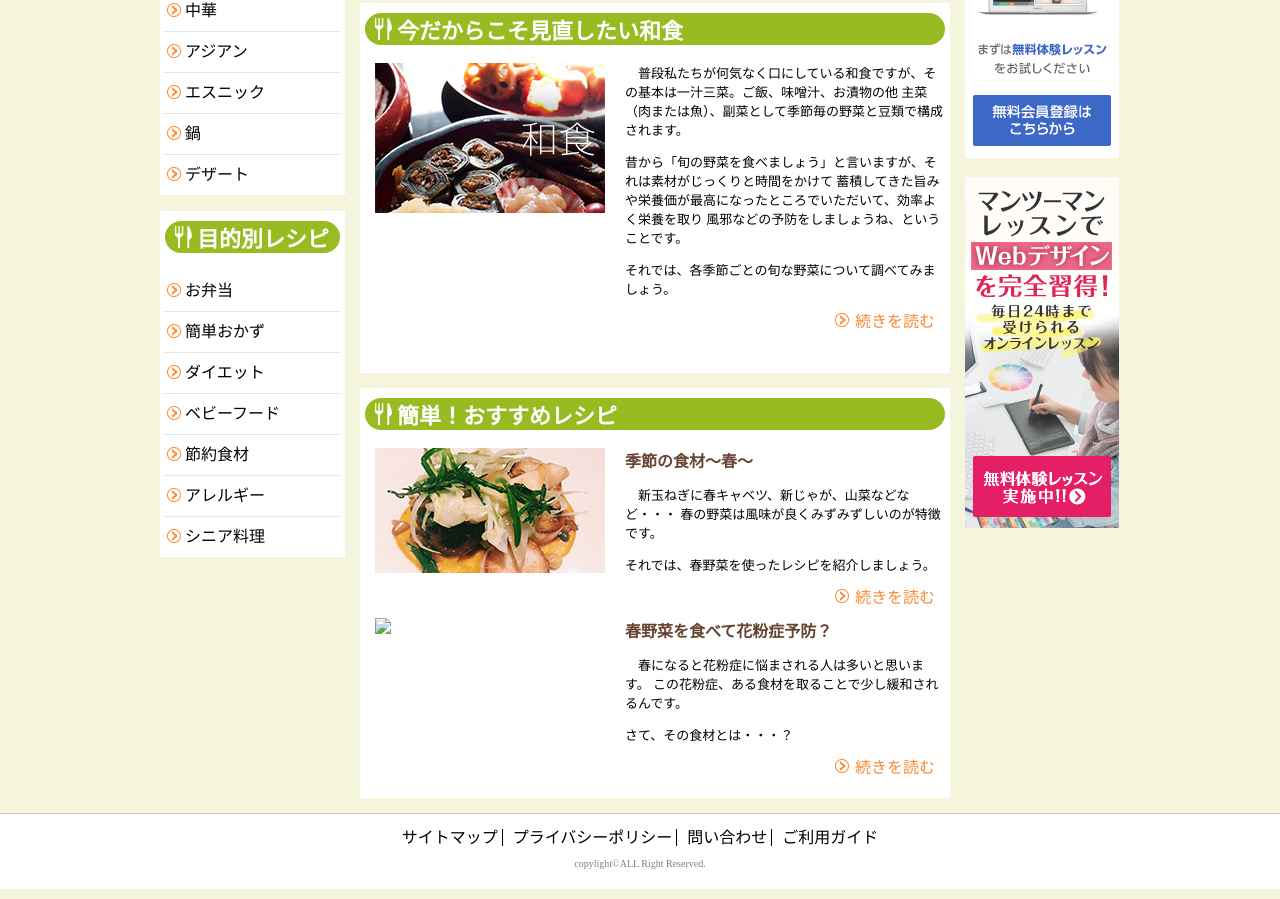
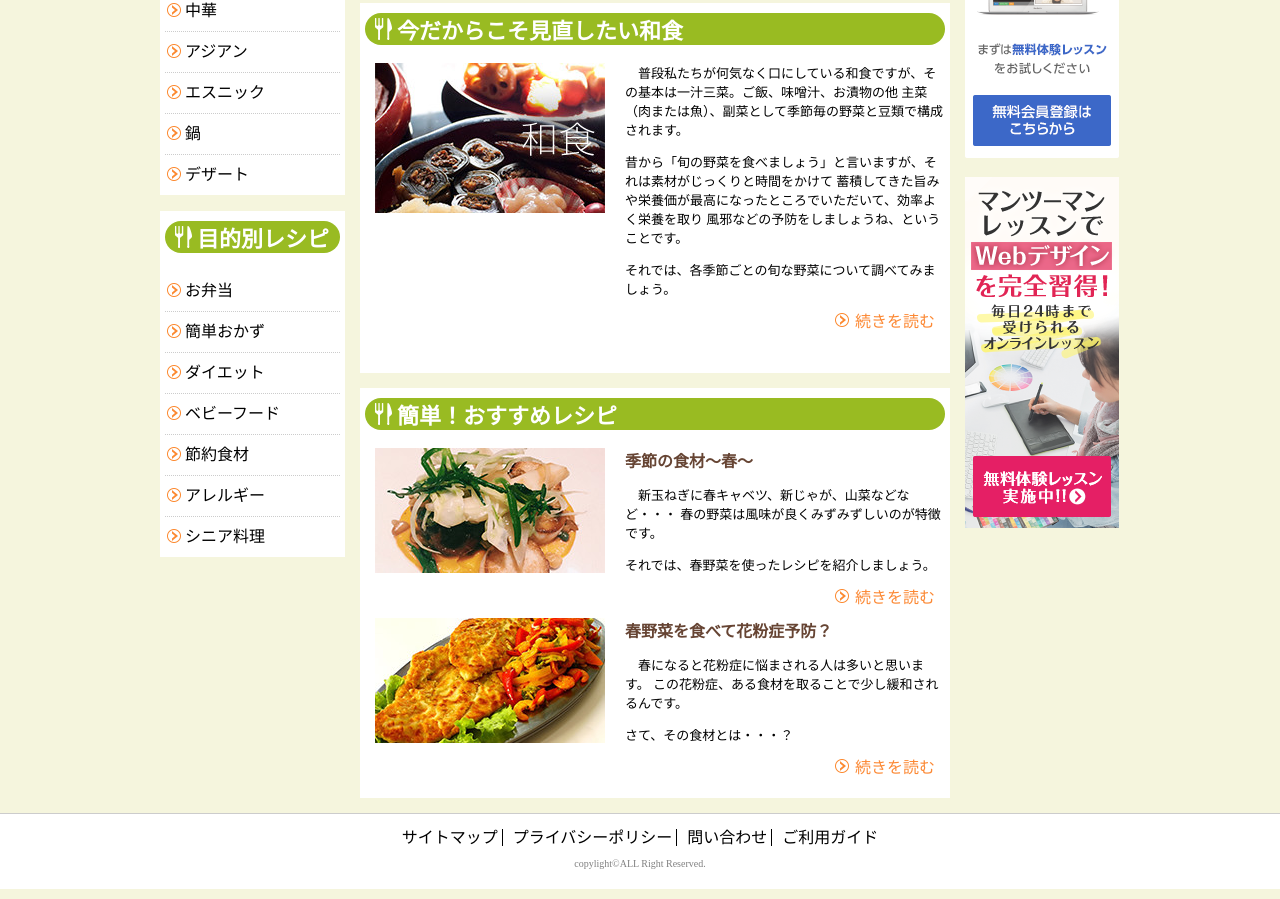
Before and after one commit to yoshiay/yoshiay.github.io, a plain HTML site: page index.html in a window 1280 px wide. Shown: the part 660-1559 px from the top of the page. Drawn offline with Linux system fonts and the light colour scheme; files whose address does not match are found by name.

Commit message:
Update index.html

```diff
--- a/index.html
+++ b/index.html
@@ -102,7 +102,7 @@
                             <p>それでは、春野菜を使ったレシピを紹介しましょう。</p>
                             <a class="line3" href="#">続きを読む</a>
 
-                        <img src="./images/contents/pushRecipes2.jpg" class="dish3">
+                        <img src="contents/pushRecipes2.jpg" class="dish3">
 
                         <h4>春野菜を食べて花粉症予防？</h4>
                             <p class="new_line">春になると花粉症に悩まされる人は多いと思います。
```
